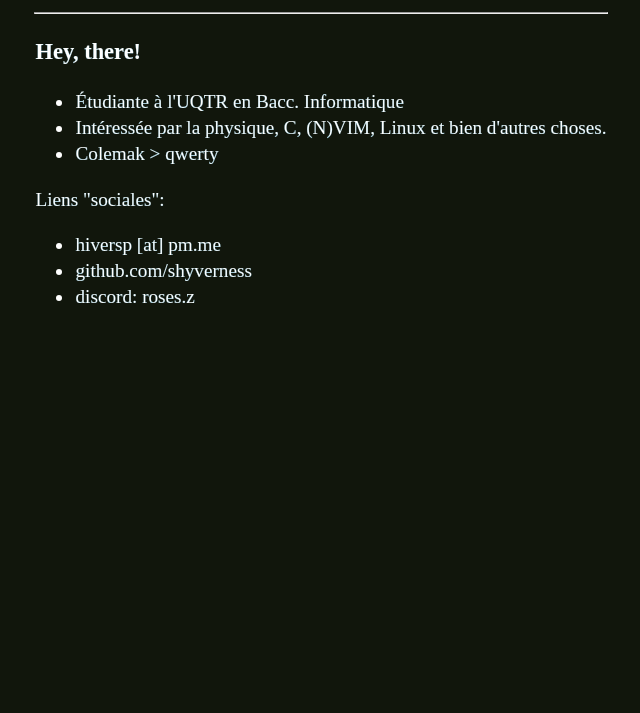
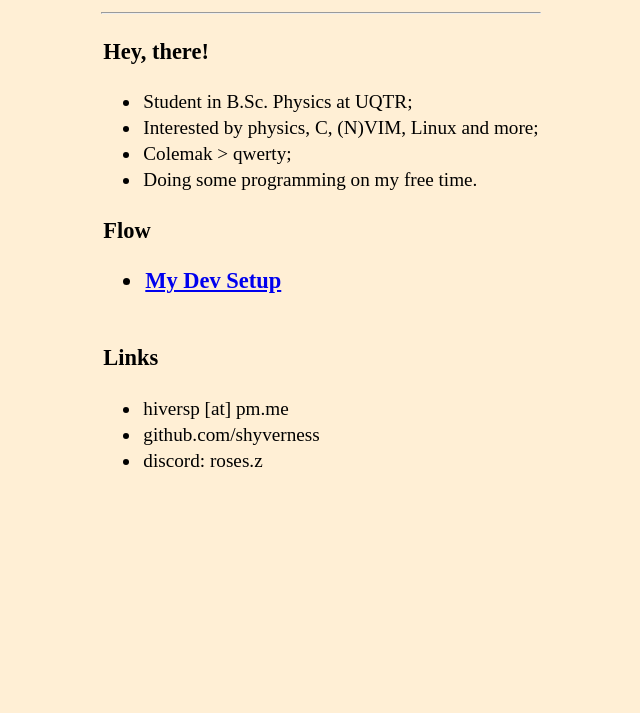
Before and after one commit to shyverness/shyverness.github.io, a plain HTML site: page index.html in a window 1280 px wide. Shown: the part 87-800 px from the top of the page, without its empty margins (319-959 px from the left). Drawn offline with Linux system fonts and the light colour scheme.

Commit message:
update
Signed-off-by: Hiver <hiversp@pm.me>

```diff
--- a/index.html
+++ b/index.html
@@ -8,21 +8,37 @@
   </head>
   <body>
     <main>
-      <h1 class="center">Hiver.</h1>
+      <h1 class="center">Ms. Hiver
+      </h1>
       <hr />
-      <h3>Hey, there!</h3>
+      <h3>Hey, there!
+      </h3>
       <ul>
-        <li>Étudiante à l'UQTR en Bacc. Informatique</li>
-        <li>
-          Intéressée par la physique, C, (N)VIM, Linux et bien d'autres choses.
+        <li>Student in B.Sc. Physics at UQTR;
         </li>
-        <li>Colemak &gt; qwerty</li>
+        <li>Interested by physics, C, (N)VIM, Linux and more;
+        </li>
+        <li>Colemak &gt; qwerty;
+        </li>
+        <li>Doing some programming on my free time.
+        </li>
       </ul>
-      <p>Liens "sociales":</p>
+      <h3>Flow
       <ul>
-        <li>hiversp [at] pm.me</li>
-        <li>github.com/shyverness</li>
-        <li>discord: roses.z</li>
+        <li><a href="https://github.com/shyverness/dev/">My Dev Setup
+            </a>
+        </li>
+      </ul>
+      </h3>
+      <h3>Links
+      </h3>
+      <ul>
+        <li>hiversp [at] pm.me
+        </li>
+        <li>github.com/shyverness
+        </li>
+        <li>discord: roses.z
+        </li>
       </ul>
     </main>
   </body>
--- a/style.css
+++ b/style.css
@@ -1,14 +1,5 @@
 body {
-  /* background-image: */
-  /*   linear-gradient(rgba(0, 0, 0, 0.6), rgba(0, 0, 0, 0.6)), */
-  /*   url("purple-sky-pole.jpg"); */
-  /* background-repeat: no-repeat; */
-  /* background-size: cover; */
-  /* background-position: center center; */
-  /* background-attachment: fixed; */
-  /* background-color: #181818; */
-  background-color: #11160C;
-  overflow-x: hidden;
+  background-color: papayawhip;
 }
 
 main {
@@ -26,13 +17,10 @@ main {
   margin-right: auto;
 }
 
-h1,
-h3,
-p,
-li {
+h1, h3, p, li {
   padding: 2px;
-  color: white;
-  -webkit-text-stroke: 0.2px skyblue;
+  color: black;
+  /* -webkit-text-stroke: 0.2px skyblue; */
 }
 
 h1 {
```
